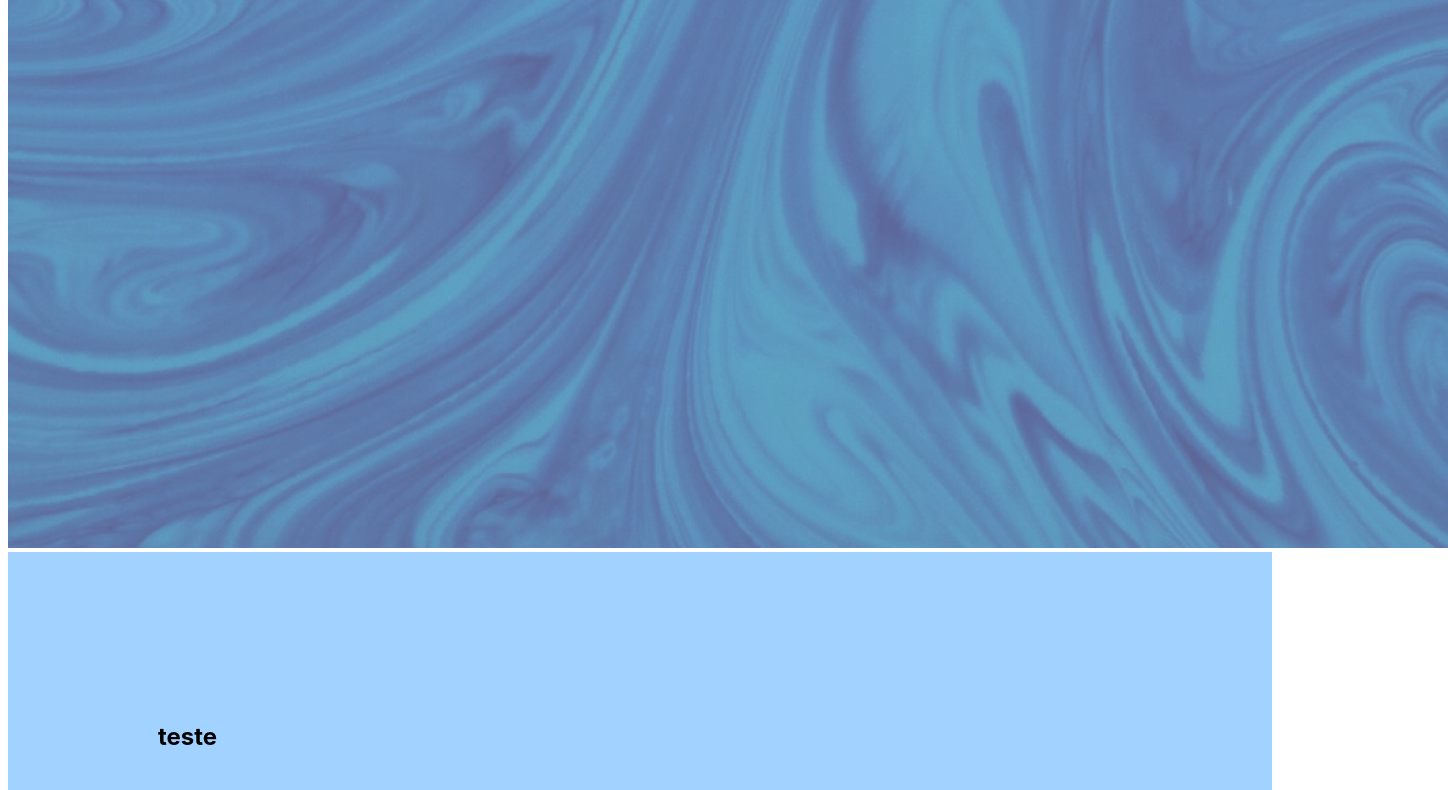
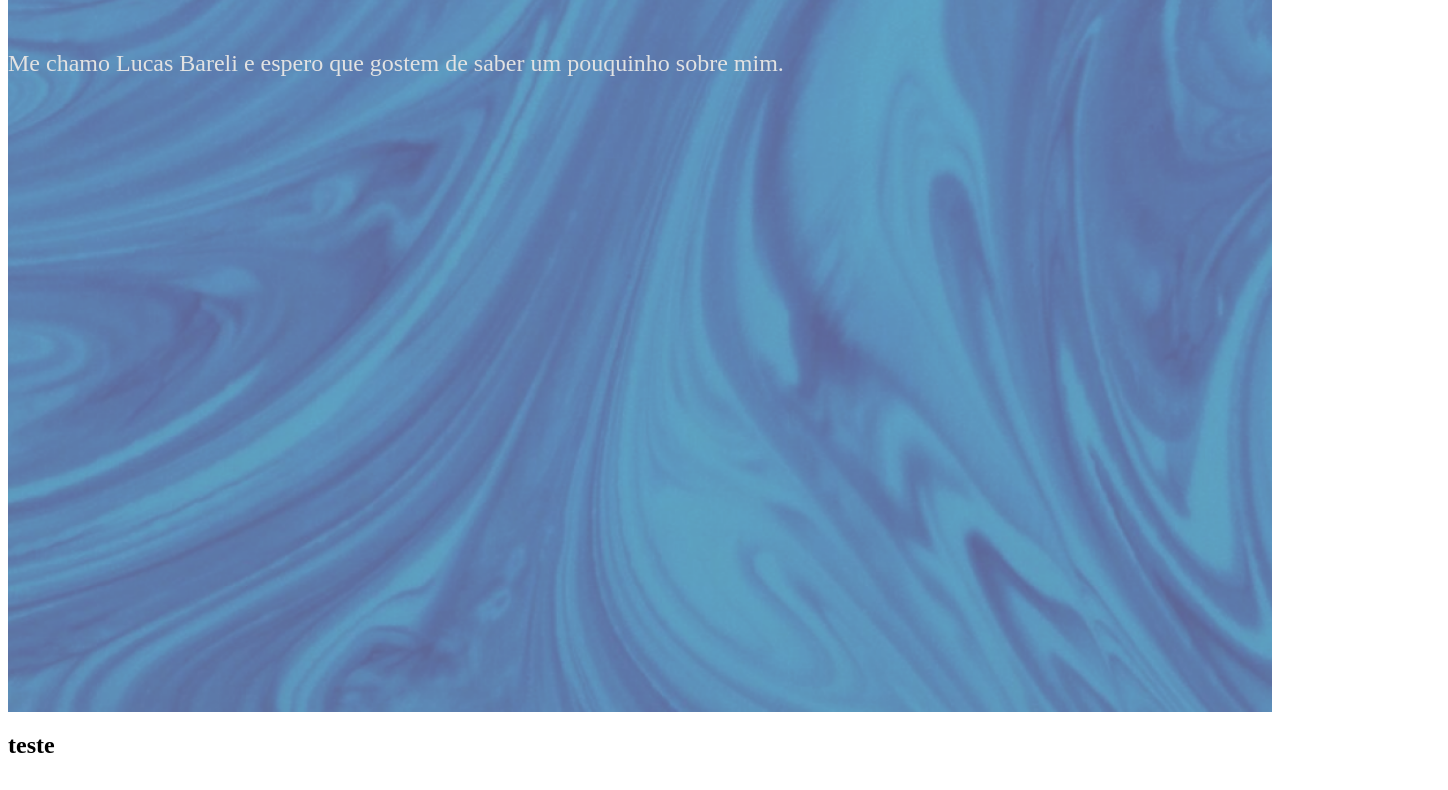
Before and after one commit to LucasBareli/LuPam, a plain HTML site: page bareli.html in a window 1280 px wide. Shown: the part 152-942 px from the top of the page, 1448 px wide, since content can reach past the window. Drawn offline with Linux system fonts and the light colour scheme.

Commit message:
31-01-2025

```diff
--- a/bareli.css
+++ b/bareli.css
@@ -1,9 +1,29 @@
-* {
-    font-family: "Inter", serif;
+.banner_bareli {
+    position: relative;
+    width: 100%;
+    height: 100vh;
 }
 
-.footer {
-    display: flex;
-    background-color: #A2D2FF;
-    padding: 150px;
+.banner_bareli img {
+    position: absolute;
+    top: 0;
+    left: 0;
+    width: 100%;
+    height: 100%;
+    object-fit: cover;
+    z-index: -1;
 }
+
+#bem_vindo {
+    position: relative;
+    color: white;
+    font-size: 64px;
+    z-index: 1;
+}
+
+#sobre_mim {
+    position: relative;
+    color: #E2E2E2;
+    font-size: 24px;
+    z-index: 1;
+}
--- a/bareli.html
+++ b/bareli.html
@@ -9,6 +9,8 @@
 <body>
     <div class="banner_bareli">
         <img src="media/banner_bare.png" alt="">
+        <h3 id="bem_vindo">Olá, bem-vindo(a) ao meu perfil!</h3>
+        <p id="sobre_mim">Me chamo Lucas Bareli e espero que gostem de saber um pouquinho sobre mim.</p>
     </div>
     <footer class="footer">
         <h2>teste</h2>
```
